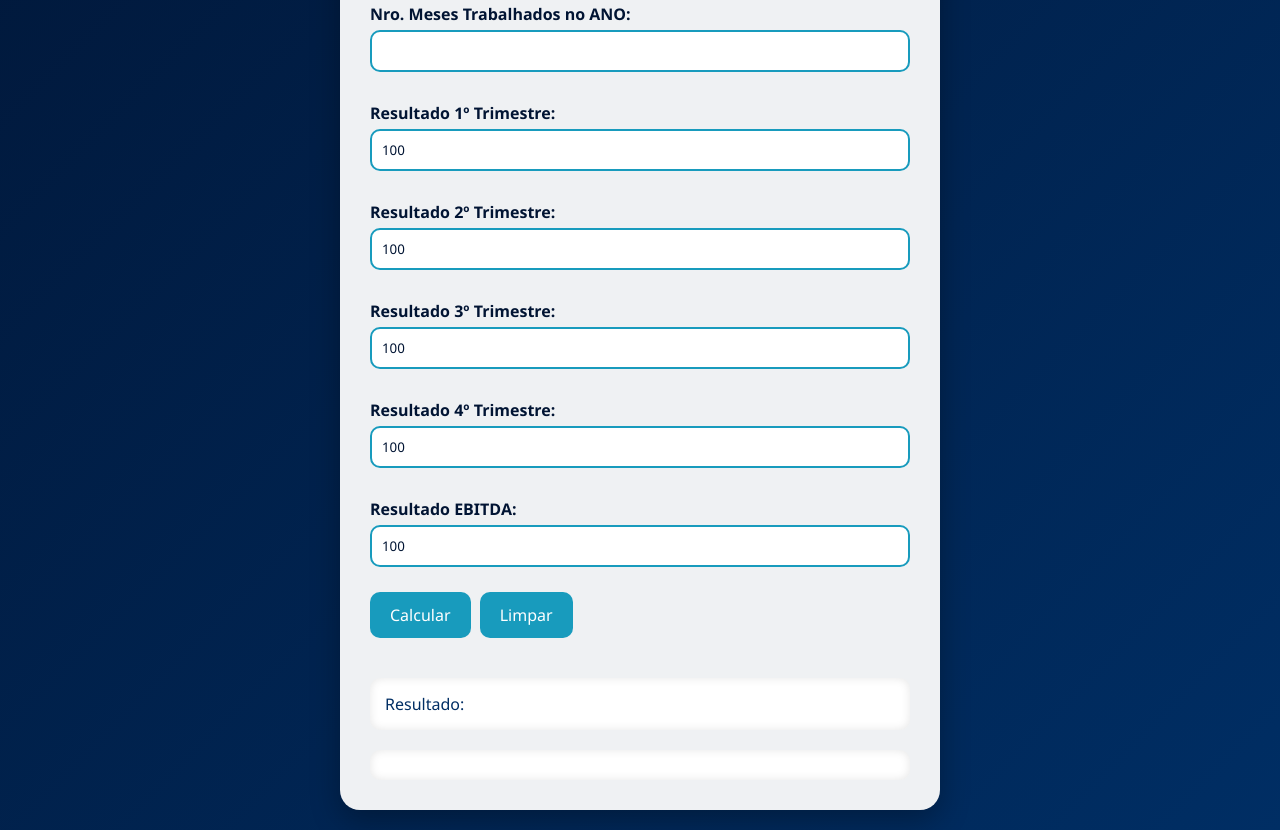
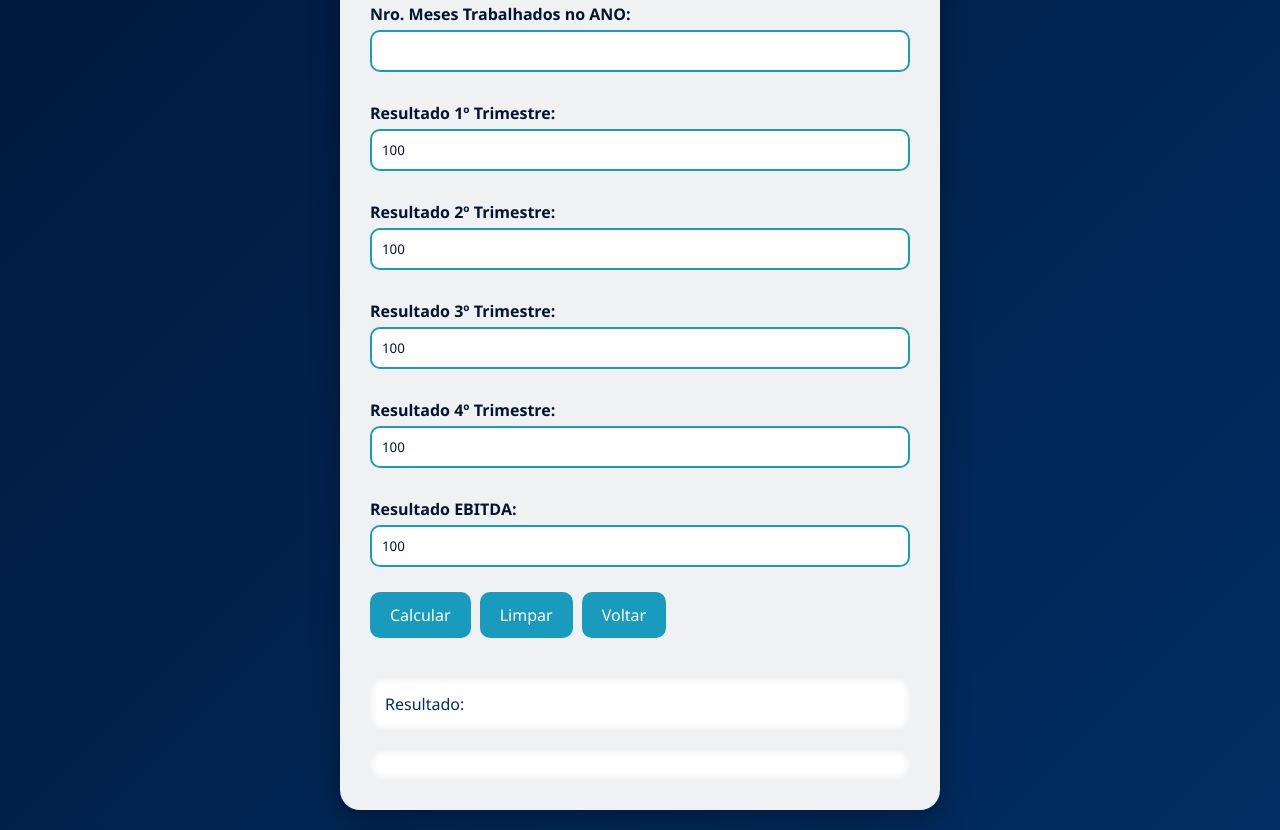
Before and after one commit to diegofausto/previappr, a plain HTML site: page index.html in a window 1280 px wide. Shown: the part 574-1404 px from the top of the page. Drawn offline with Linux system fonts and the light colour scheme.

Commit message:
Update index.html

```diff
--- a/index.html
+++ b/index.html
@@ -55,6 +55,7 @@
 
     <button onclick="calcularPPR()">Calcular</button>
     <button onclick="limparCampos()">Limpar</button>
+    <button onclick="Voltar()">Voltar</button>
 
     <div id="resultado">Resultado: </div>
 
```
